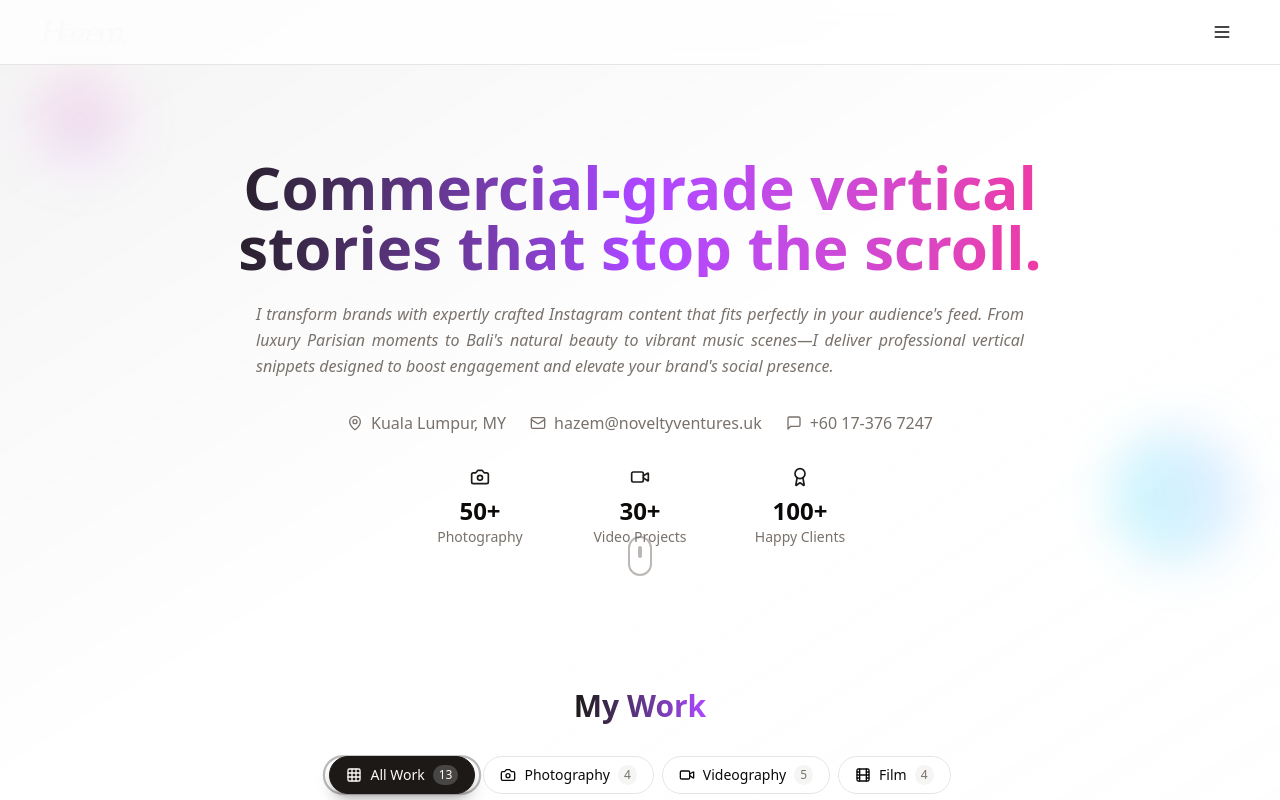
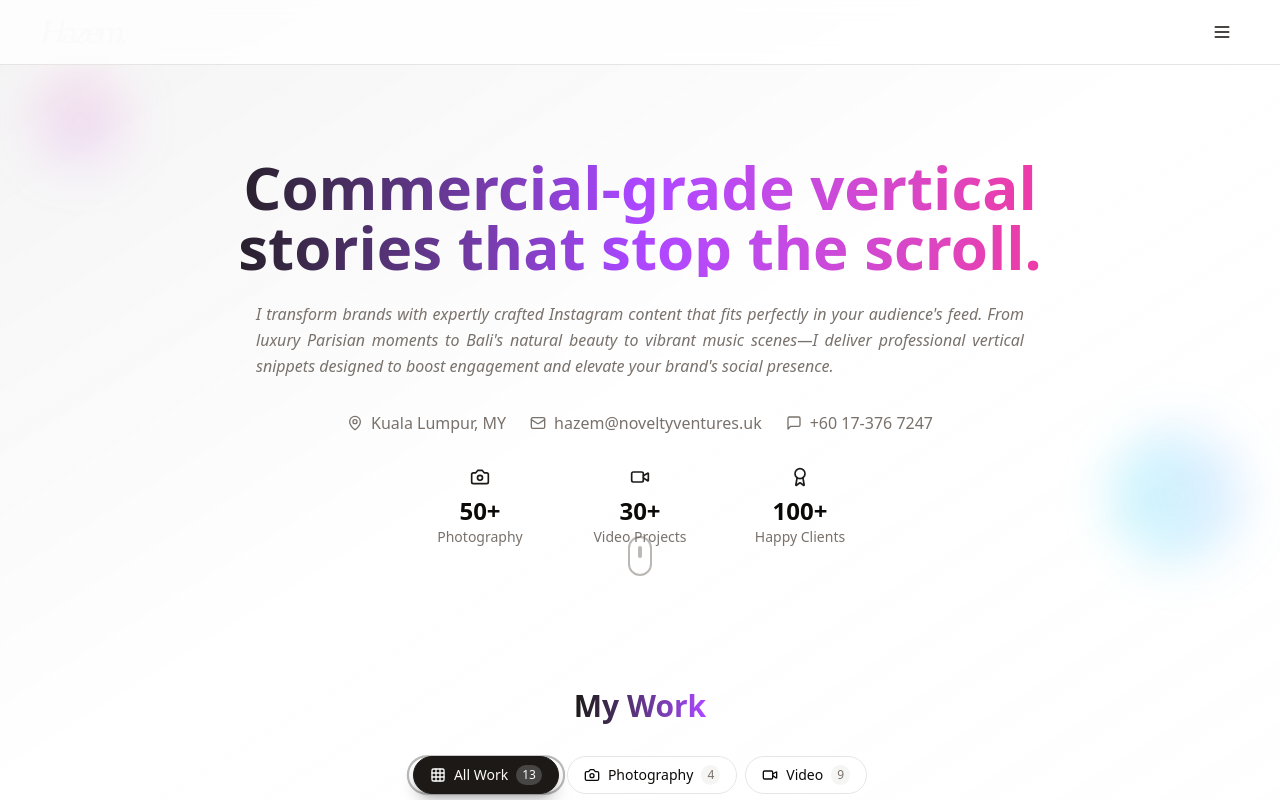
Before and after one commit to ShadowLevi-ops/hazem-portfolio, a Next.js app: page / in a window 1280 px wide. Shown: the top 800 px of the page. Built offline with nearby package versions, Linux system fonts and the light colour scheme.

Commit message:
Merge film and videography into unified Video section

```diff
--- a/src/app/page.tsx
+++ b/src/app/page.tsx
@@ -54,6 +54,9 @@ export default function Home() {
   // Memoized filtered items for better performance
   const filteredItems = useMemo(() => {
     if (activeFilter === 'all') return portfolioItems;
+    if (activeFilter === 'video') {
+      return portfolioItems.filter(item => item.type === 'videography' || item.type === 'film');
+    }
     return portfolioItems.filter(item => item.type === activeFilter);
   }, [activeFilter]);
 
@@ -67,8 +70,7 @@ export default function Home() {
     const counts = {
       all: portfolioItems.length,
       photography: photography.length,
-      videography: portfolioItems.filter(item => item.type === 'videography').length,
-      film: portfolioItems.filter(item => item.type === 'film').length,
+      video: video.length,
     };
 
     return {
@@ -318,7 +320,7 @@ export default function Home() {
                     animate={{ opacity: 1 }}
                     transition={{ duration: 0.5 }}
                   >
-                    No {activeFilter === 'all' ? '' : activeFilter} projects yet.
+                    No {activeFilter === 'all' ? '' : activeFilter === 'video' ? 'video' : activeFilter} projects yet.
                   </motion.p>
                 )}
               </Masonry>
--- a/src/components/portfolio-filter.tsx
+++ b/src/components/portfolio-filter.tsx
@@ -65,8 +65,7 @@ interface PortfolioFilterProps {
   counts: {
     all: number;
     photography: number;
-    videography: number;
-    film: number;
+    video: number;
   };
 }
 
@@ -74,8 +73,7 @@ export function PortfolioFilter({ activeFilter, onFilterChange, counts }: Portfo
   const filters = [
     { key: 'all', label: 'All Work', icon: <Grid className="h-4 w-4" />, count: counts.all },
     { key: 'photography', label: 'Photography', icon: <Camera className="h-4 w-4" />, count: counts.photography },
-    { key: 'videography', label: 'Videography', icon: <Video className="h-4 w-4" />, count: counts.videography },
-    { key: 'film', label: 'Film', icon: <Film className="h-4 w-4" />, count: counts.film },
+    { key: 'video', label: 'Video', icon: <Video className="h-4 w-4" />, count: counts.video },
   ];
 
   return (
```
